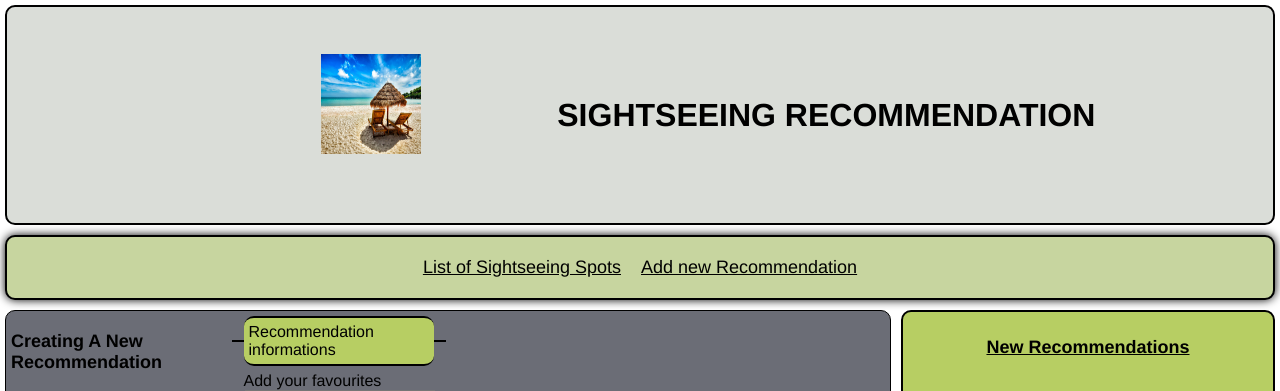
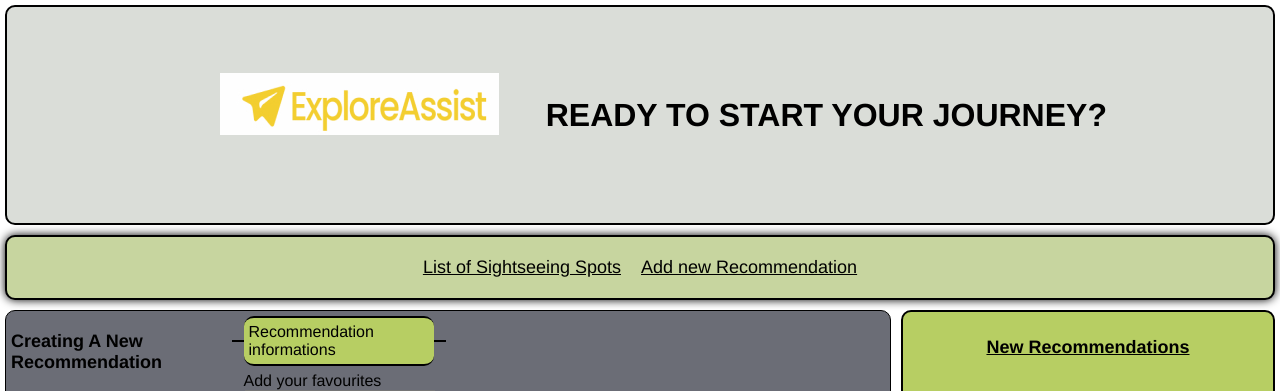
Before and after one commit to TechLabs-Ruhr/Personalized-City-Sightseeing, a Node project: template views/CreateRecommendation.ejs in a window 1280 px wide. Shown: the top 391 px of the page. Run offline with Node 20 templates, Linux system fonts and the light colour scheme; the template is opened without the code that fills it, so the values that code supplies are empty.

Commit message:
header changes

```diff
--- a/views/includes/header.ejs
+++ b/views/includes/header.ejs
@@ -1,7 +1,7 @@
 <header id="containerheader">
     <figure>
-        <img src="img/vacation.jpeg" alt="Icon of Vacation" width="100" height="100">
+        <img src="img/ExploreAssist.jpg" alt="Icon of Vacation" width="279" height="62">
         <figcaption>Icon of the Sightseeing Recommendation</figcaption>
     </figure>
-    <h1>Sightseeing Recommendation</h1>
+    <h1>Ready to Start Your Journey?</h1>
 </header>
```
